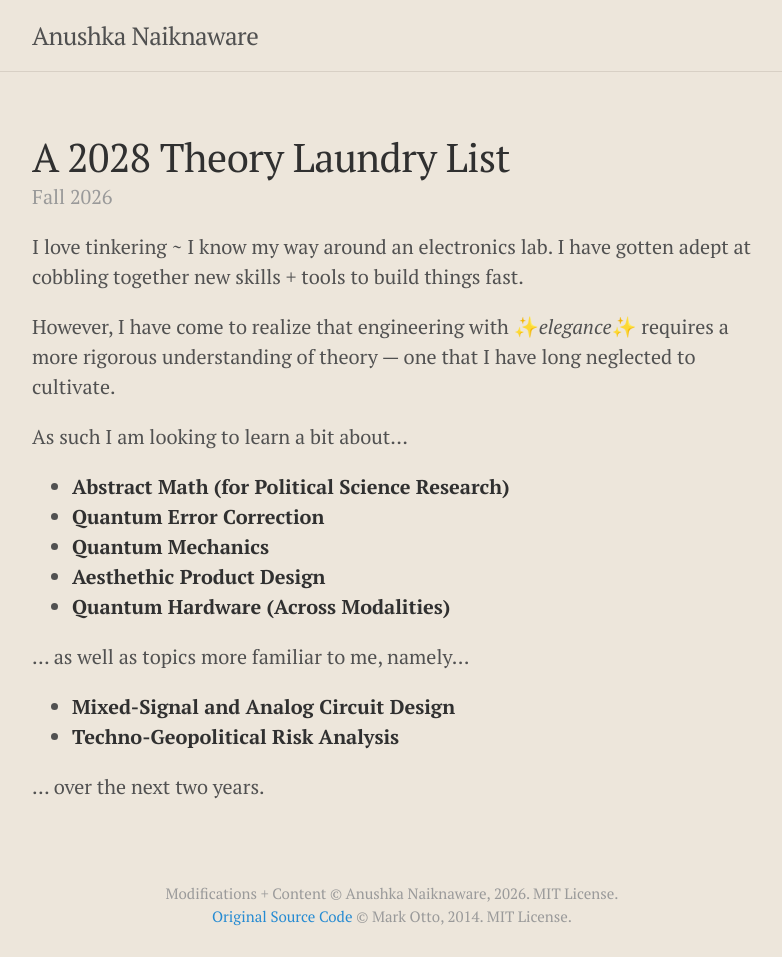
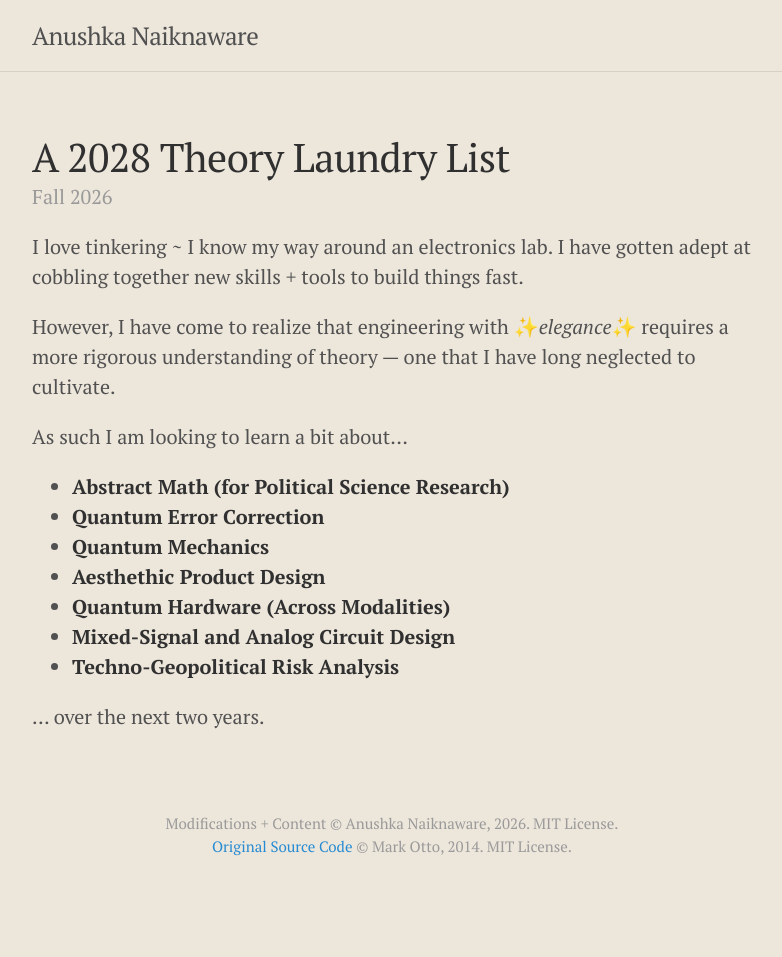
Before and after one commit to anushkanaiknaware/anushkanaiknaware.github.io, a Jekyll site: the page built from _posts/2026-08-22-theory.md, in a window 1280 px wide. Shown: the whole page, without its empty margins (248-1030 px from the left). Built offline with Jekyll 4.4.1, drawn with Linux system fonts in a browser that asks for light colours; after the commit the page ends 900 px from its top, so only the background shows below that.

Commit message:
Update 2026-08-22-theory.md

```diff
--- a/_posts/2026-08-22-theory.md
+++ b/_posts/2026-08-22-theory.md
@@ -14,9 +14,6 @@ As such I am looking to learn a bit about...
 * **Quantum Mechanics**
 * **Aesthethic Product Design**
 * **Quantum Hardware (Across Modalities)**
-
-... as well as topics more familiar to me, namely...
-
 * **Mixed-Signal and Analog Circuit Design**
 * **Techno-Geopolitical Risk Analysis**
 
```
